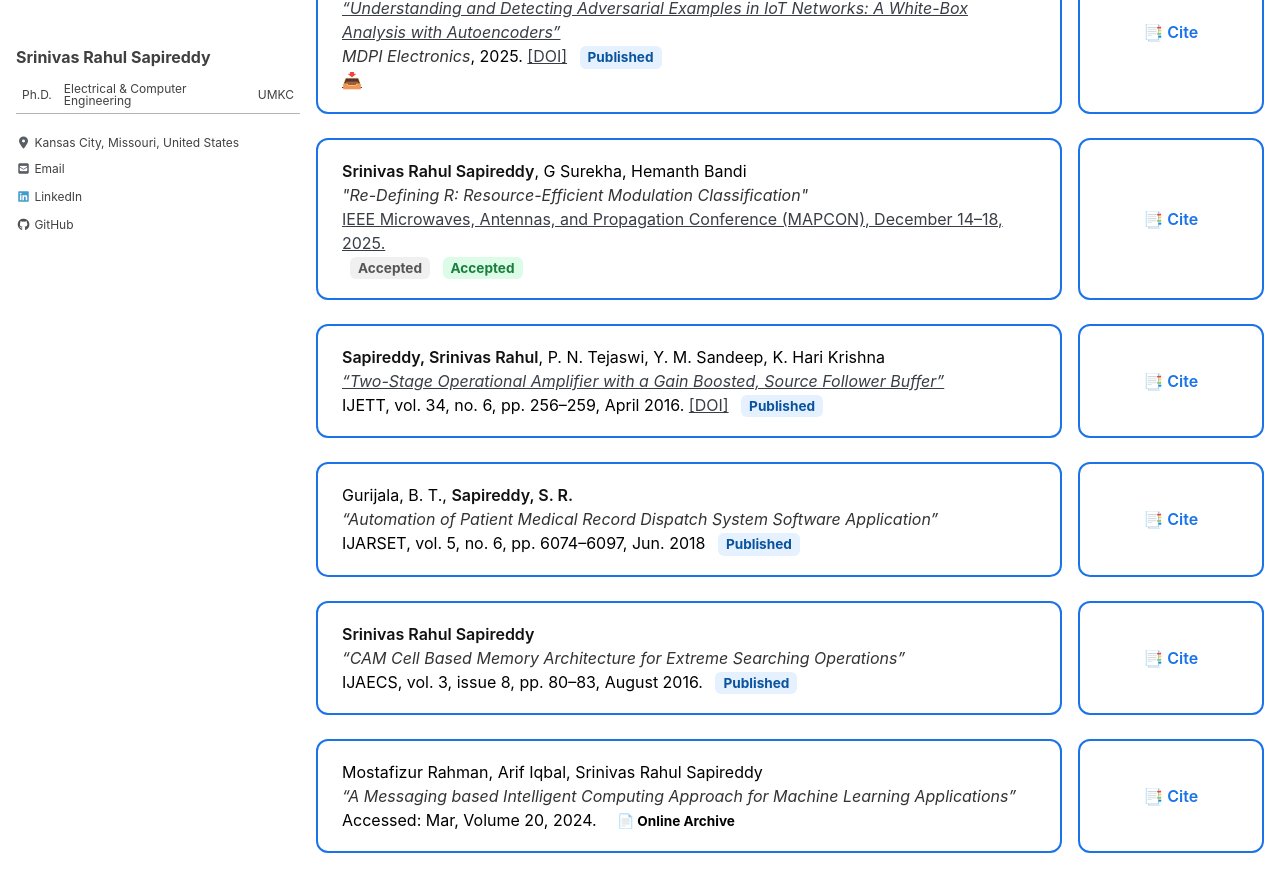
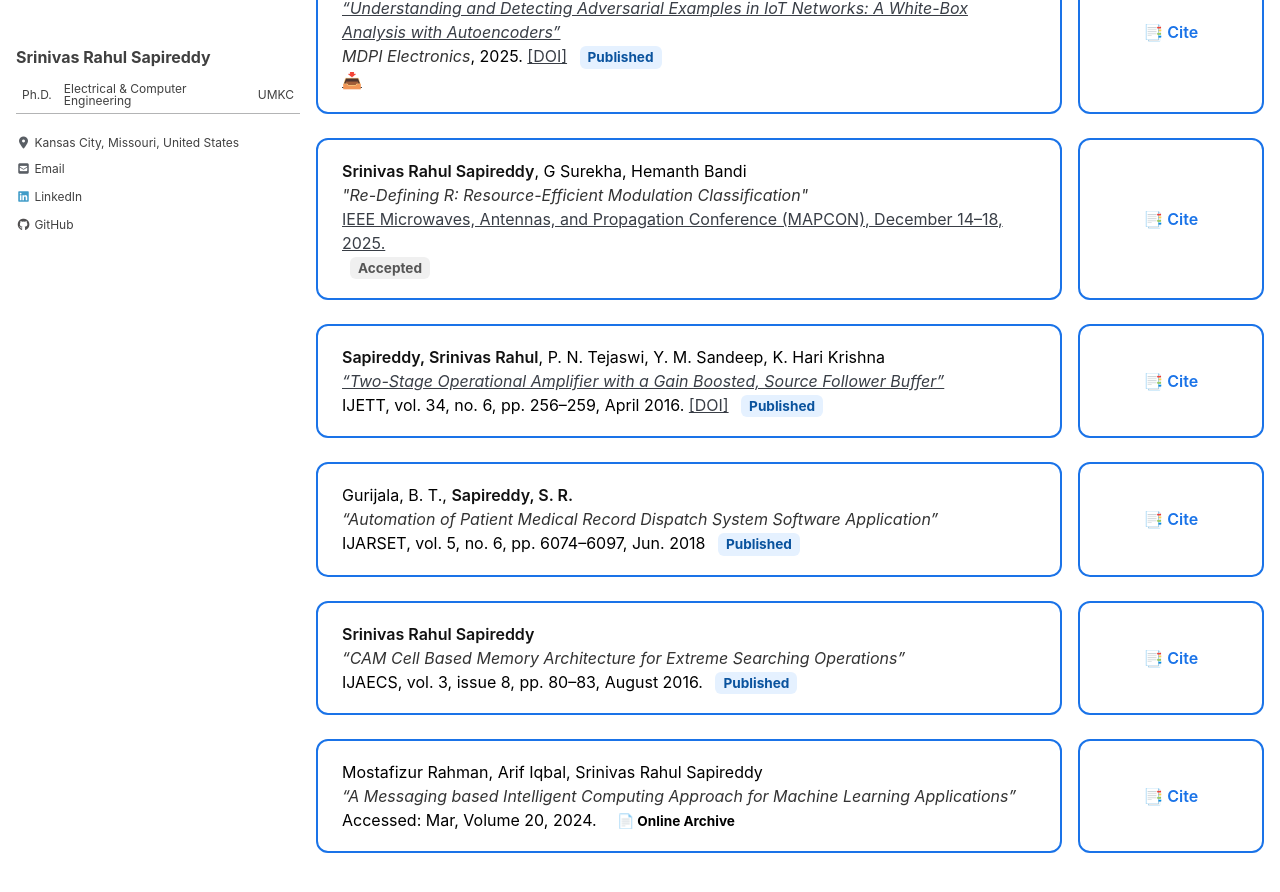
Before and after one commit to srsapireddy/srsapireddy.github.io, a Jekyll site: the page built from _pages/publications.md, in a window 1280 px wide and 900 px high, scrolled down 1577 px. Shown: the top 892 px of the window. Built offline with Jekyll 4.4.1, drawn with Linux system fonts in a browser that asks for light colours; cached includes are drawn as plain includes; nearby versions of some CDN libraries.

Commit message:
Update publications.md

```diff
--- a/_pages/publications.md
+++ b/_pages/publications.md
@@ -296,8 +296,8 @@ function copyCitation(id) {
       <div class="pub-card">
         <strong>Srinivas Rahul Sapireddy</strong>, G Surekha, Hemanth Bandi<br>
         <em>"Re-Defining R: Resource-Efficient Modulation Classification"</em><br>
-        <a href="https://ieeemapcon.org/" target="_blank">IEEE Microwaves, Antennas, and Propagation Conference (MAPCON), December 14–18, 2025.</a> <br>  <span class="status pending">Accepted</span>
-        <span class="status accepted">Accepted</span>
+        <a href="https://ieeemapcon.org/" target="_blank">IEEE Microwaves, Antennas, and Propagation Conference (MAPCON), December 14–18, 2025.</a> <br>
+        <span class="status pending">Accepted</span>
       </div>
       <div class="cite-box" onclick="copyCitation('cite6')">
         📑 Cite
```
